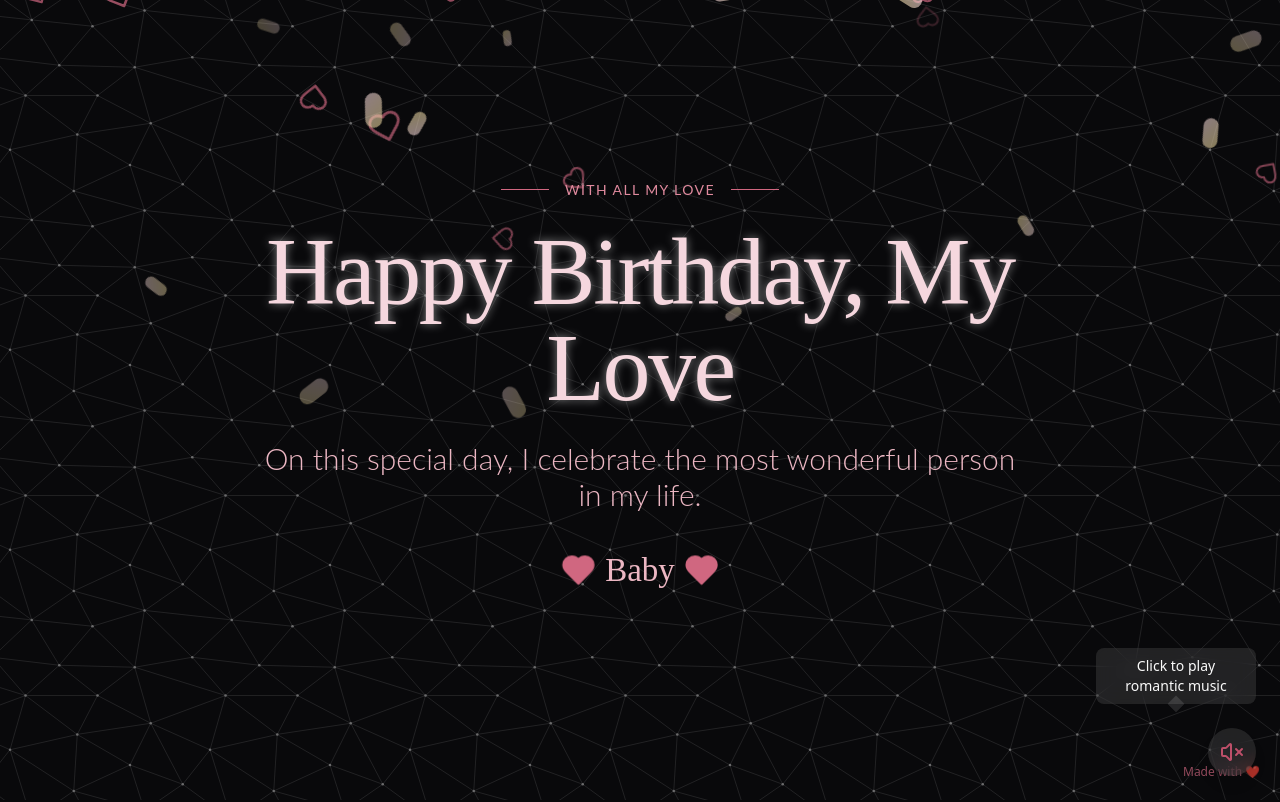
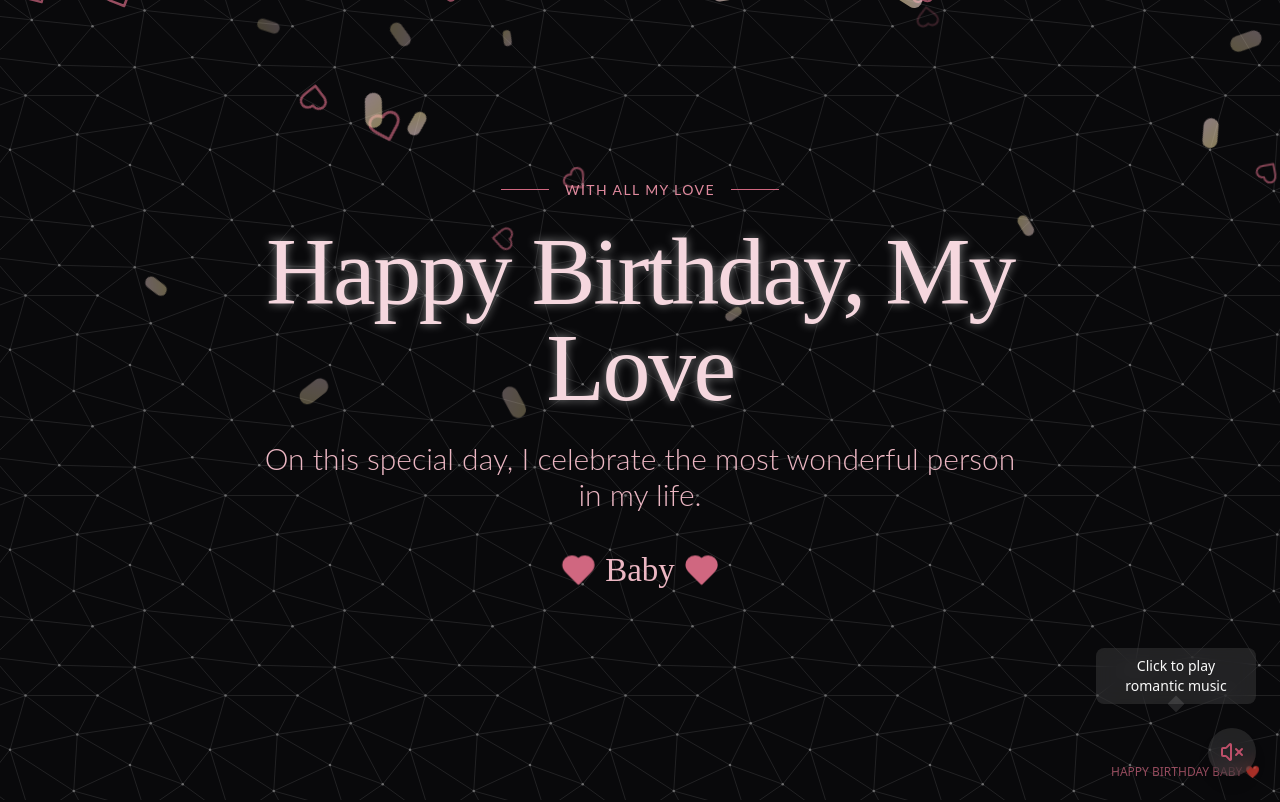
Before and after one commit to nyinyinaynaing/romantic-birthday-magic, a React (Vite) app: page / in a window 1280 px wide. Shown: the top 802 px of the page. Built offline with nearby package versions, Linux system fonts and the light colour scheme.

Commit message:
Update birthday message
Update the birthday message at the footer.

```diff
--- a/src/pages/Index.tsx
+++ b/src/pages/Index.tsx
@@ -76,7 +76,7 @@ const Index = () => {
       <MusicPlayer songUrl={SONG_URL} />
 
       <div className="fixed bottom-5 right-5 opacity-70 animate-heartbeat">
-        <div className="text-romantic-500 text-xs">Made with ❤️</div>
+        <div className="text-romantic-500 text-xs">HAPPY BIRTHDAY BABY ❤️</div>
       </div>
     </div>
   );
```
